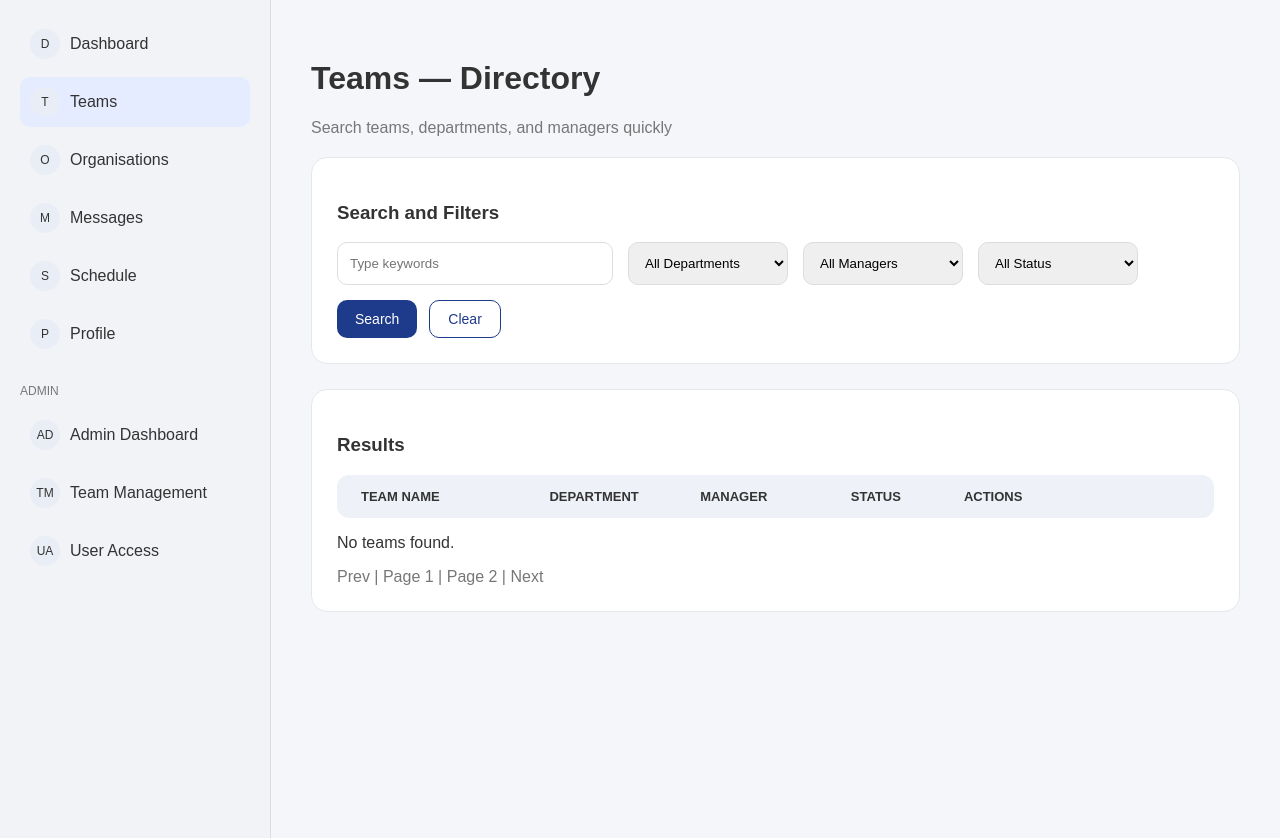
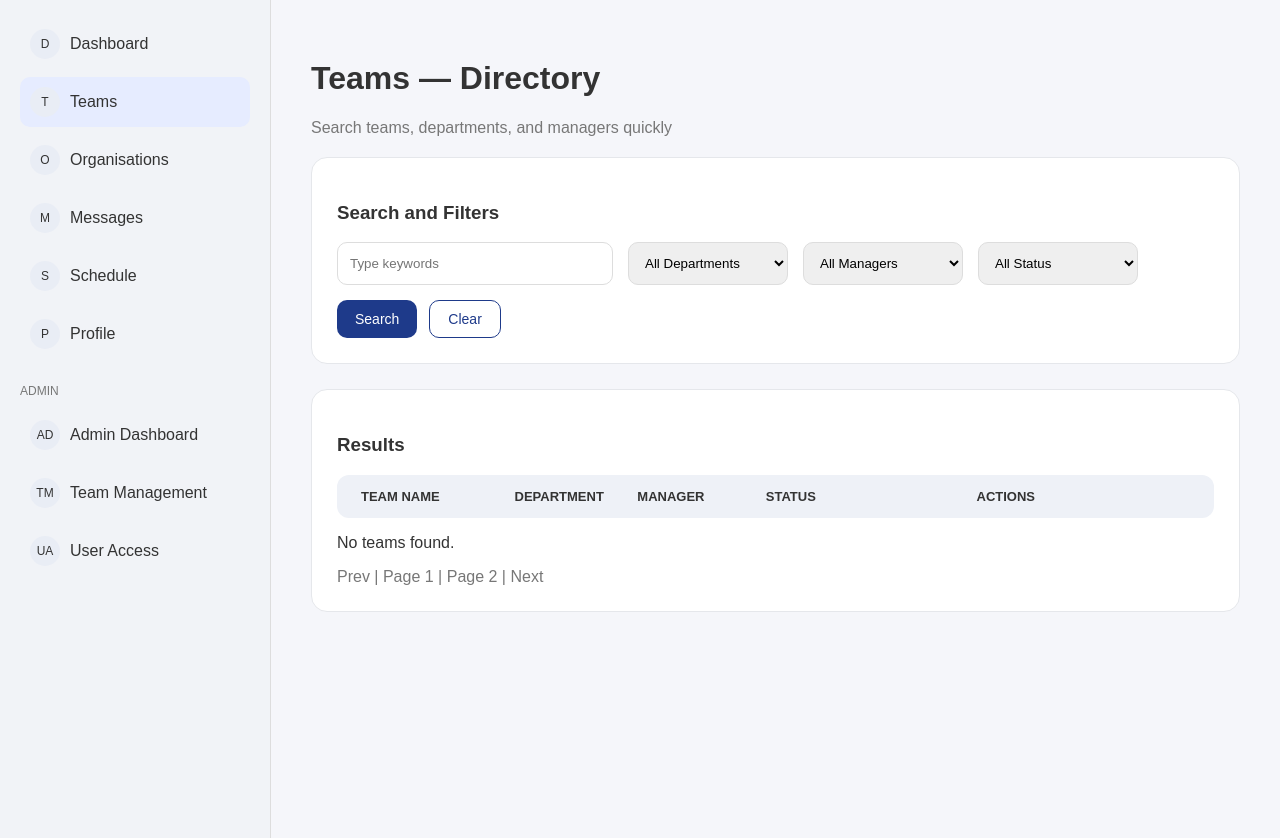
Before and after one commit to JonAH-git-117/Stack6CW2, a Django app: page /teams/ in a window 1280 px wide. Shown: the part 69-907 px from the top of the page. Run offline with Django 5.2, Linux system fonts and the light colour scheme; data that the repository does not hold is empty.

Commit message:
Updated Teams Directory layout and improved table alignment styling

```diff
--- a/teams/static/teams/style.css
+++ b/teams/static/teams/style.css
@@ -5,7 +5,6 @@ background:#f5f6fa;
 color:#333;
 }
 
-/* TOP BAR */
 
 .topbar{
 display:flex;
@@ -55,13 +54,11 @@ justify-content:center;
 font-weight:bold;
 }
 
-/* LAYOUT */
 
 .layout{
 display:flex;
 }
 
-/* SIDEBAR */
 
 .sidebar{
 width:230px;
@@ -108,7 +105,6 @@ margin-top:25px;
 color:#777;
 }
 
-/* MAIN CONTENT */
 
 .content{
 flex:1;
@@ -120,7 +116,6 @@ color:#777;
 margin-bottom:20px;
 }
 
-/* CARD */
 
 .card{
 background:white;
@@ -130,7 +125,6 @@ border:1px solid #e5e7eb;
 margin-bottom:25px;
 }
 
-/* FILTERS */
 
 .filters{
 display:flex;
@@ -153,7 +147,6 @@ border:1px solid #ddd;
 width:160px;
 }
 
-/* BUTTONS */
 
 .buttons{
 margin-top:15px;
@@ -184,12 +177,12 @@ font-size:14px;
 padding:10px 18px;
 }
 
-/* RESULTS TABLE */
 
 .table-header{
 display:grid;
-grid-template-columns: 2.5fr 2fr 2fr 1.5fr 3fr;
+grid-template-columns: 2.5fr 2fr 2fr 1fr 6fr;
 align-items:center;
+justify-items:start;
 background:#eef1f7;
 padding:14px 24px;
 border-radius:12px;
@@ -200,8 +193,9 @@ margin-bottom:12px;
 
 .table-row{
 display:grid;
-grid-template-columns: 2.5fr 2fr 2fr 1.5fr 3fr;
+grid-template-columns: 2.5fr 2fr 2fr 1fr 6fr;
 align-items:center;
+justify-items:start;
 padding:18px 24px;
 background:white;
 border-radius:14px;
@@ -209,15 +203,28 @@ border:1px solid #e6e6e6;
 margin-bottom:12px;
 }
 
-/* STATUS */
+
+.table-header div:nth-child(4),
+.table-row div:nth-child(4){
+justify-self:center;
+text-align:center;
+}
+
+
+.table-header div:nth-child(5),
+.table-row div:nth-child(5){
+justify-self:center;
+}
+
 
 .status{
-display:inline-block;
+display:inline-flex;
+align-items:center;
+justify-content:center;
 padding:6px 16px;
 border-radius:20px;
 font-size:12px;
 font-weight:500;
-text-align:center;
 }
 
 .status.active{
@@ -230,30 +237,27 @@ background:#f4c7ab;
 color:#8a3c00;
 }
 
-/* ACTION BUTTONS */
 
 .actions{
 display:flex;
+justify-content:center;
 align-items:center;
-gap:10px;
-padding-left:10px;
+gap:12px;
 }
 
 .actions button{
-padding:10px 16px;
+padding:10px 18px;
 border-radius:10px;
 font-size:14px;
 white-space:nowrap;
 }
 
-/* PAGINATION */
 
 .pagination{
 margin-top:15px;
 color:#777;
 }
 
-/* FOOTER */
 
 footer{
 text-align:center;
--- a/teams/templates/teams/team_list.html
+++ b/teams/templates/teams/team_list.html
@@ -15,7 +15,6 @@
 <body>
 
 
-<!-- TOP BAR -->
 
 <div class="topbar">
 
@@ -43,7 +42,6 @@
 <div class="layout">
 
 
-<!-- SIDEBAR -->
 
 <div class="sidebar">
 
@@ -107,7 +105,6 @@ User Access
 
 
 
-<!-- MAIN CONTENT -->
 
 <div class="content">
 
@@ -122,7 +119,6 @@ Search teams, departments, and managers quickly
 
 
 
-<!-- SEARCH CARD -->
 
 <div class="card">
 
@@ -179,7 +175,6 @@ Clear
 
 
 
-<!-- RESULTS -->
 
 <div class="card">
 
```
Also changed, not shown: 2 other files.
